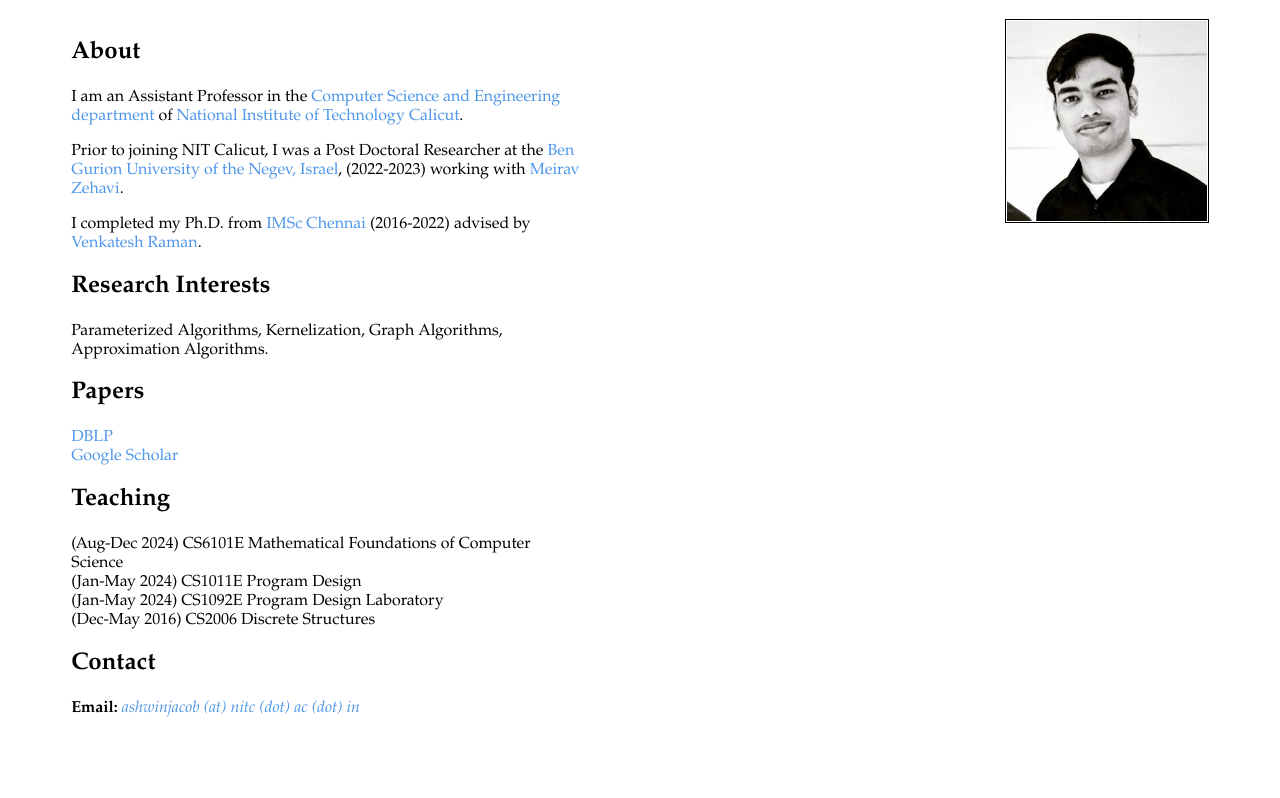
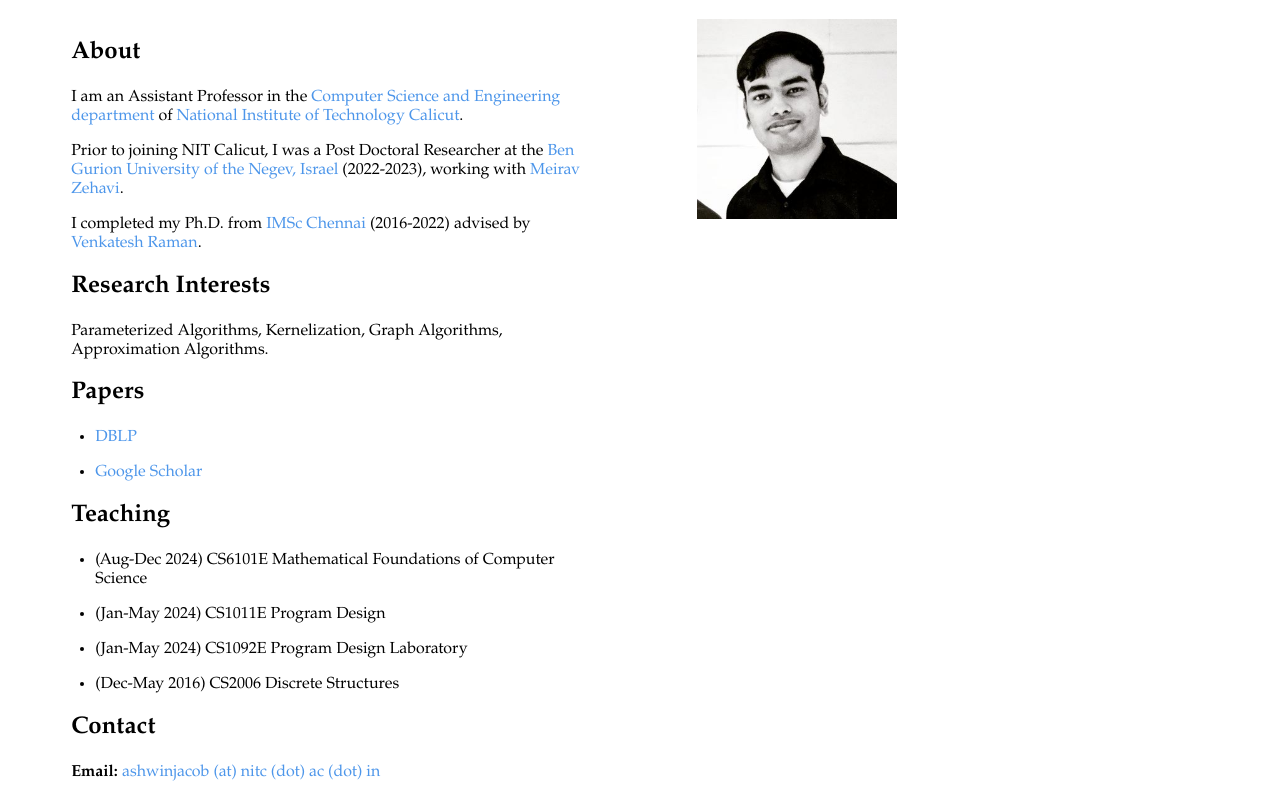
Before and after one commit to ashwinjacob/ashwinjacob.github.io, a plain HTML site: page index.html in a window 1280 px wide. Shown: the part 62-860 px from the top of the page. Before the commit the page ends 800 px from the top, so only its background shows below. Drawn offline with Linux system fonts and the light colour scheme.

Commit message:
Update index.html

```diff
--- a/index.html
+++ b/index.html
@@ -5,60 +5,56 @@
     <meta charset="utf-8">
     <meta http-equiv="X-UA-Compatible" content="IE=edge">
     <meta name="viewport" content="width=device-width, initial-scale=1">
-		<title>Ashwin Jacob </title>
-		<link rel="stylesheet" href="style.css" type="text/css"/>
+    <title>Ashwin Jacob</title>
+    <link rel="stylesheet" href="style.css" type="text/css" />
 </head>
+
 <body>
     <div>
-			<h1> Ashwin Jacob </h1>
+        <h1>Ashwin Jacob</h1>
     </div>
+
     <div class="container">
-
         <div class="left">
-			<h2> About</h2>
-
+            <h2>About</h2>
             <p>
-			I am an Assistant Professor in the <a href="https://cse.nitc.ac.in/">Computer Science and Engineering department</a> of <a href="https://nitc.ac.in/">National Institute of Technology Calicut</a>. </p>
-
-			<p>Prior to joining NIT Calicut, I was a Post Doctoral Researcher at the <a href="https://www.bgu.ac.il/">Ben Gurion University of the Negev, Israel</a>, (2022-2023) working with <a href="https://sites.google.com/site/zehavimeirav/">Meirav Zehavi</a>. </p>
-
+                I am an Assistant Professor in the <a href="https://cse.nitc.ac.in/">Computer Science and Engineering department</a> of
+                <a href="https://nitc.ac.in/">National Institute of Technology Calicut</a>.
+            </p>
             <p>
-			I completed my Ph.D. from <a href="https://www.imsc.res.in/">IMSc Chennai</a> (2016-2022) advised by  <a href="https://www.imsc.res.in/~vraman/">Venkatesh Raman</a>. </p>
-
-
-
-			 <h2> Research Interests </h2>
+                Prior to joining NIT Calicut, I was a Post Doctoral Researcher at the
+                <a href="https://www.bgu.ac.il/">Ben Gurion University of the Negev, Israel</a> (2022-2023),
+                working with <a href="https://sites.google.com/site/zehavimeirav/">Meirav Zehavi</a>.
+            </p>
             <p>
-			 Parameterized Algorithms, Kernelization, Graph Algorithms, Approximation Algorithms.
+                I completed my Ph.D. from <a href="https://www.imsc.res.in/">IMSc Chennai</a> (2016-2022) advised by
+                <a href="https://www.imsc.res.in/~vraman/">Venkatesh Raman</a>.
             </p>
 
+            <h2>Research Interests</h2>
+            <p>Parameterized Algorithms, Kernelization, Graph Algorithms, Approximation Algorithms.</p>
 
-			 <h2> Papers <span style="font-size: 65%">
-					 </span> </h2>
-				<a href="https://dblp.org/pid/219/8268.html">DBLP</a> <br>
-				<a href="https://scholar.google.com/citations?user=nyQkLtQAAAAJ&hl=en">Google Scholar</a>
-			<h2> Teaching </h2>
+            <h2>Papers</h2>
+            <ul>
+                <li><a href="https://dblp.org/pid/219/8268.html">DBLP</a></li>
+                <li><a href="https://scholar.google.com/citations?user=nyQkLtQAAAAJ&hl=en">Google Scholar</a></li>
+            </ul>
 
-			 <p>
-			 (Aug-Dec 2024) CS6101E Mathematical Foundations of Computer Science</a>  <br>
-			 (Jan-May 2024) CS1011E Program Design</a>  <br>
-			 (Jan-May 2024) CS1092E Program Design Laboratory</a>  <br>
-			 (Dec-May 2016) CS2006 Discrete Structures</a>  <br>
-			 </p>
-			<h2> Contact </h2>
-                         <strong>Email: </strong>
-			 <a href="mailto:ashwinjacob@nitc.ac.in"><var> ashwinjacob (at) nitc (dot) ac (dot) in</var></a>
+            <h2>Teaching</h2>
+            <ul>
+                <li>(Aug-Dec 2024) CS6101E Mathematical Foundations of Computer Science</li>
+                <li>(Jan-May 2024) CS1011E Program Design</li>
+                <li>(Jan-May 2024) CS1092E Program Design Laboratory</li>
+                <li>(Dec-May 2016) CS2006 Discrete Structures</li>
+            </ul>
 
-
+            <h2>Contact</h2>
+            <p><strong>Email:</strong> <a href="mailto:ashwinjacob@nitc.ac.in">ashwinjacob (at) nitc (dot) ac (dot) in</a></p>
         </div>
 
         <div class="right">
-			<img style="float:right; padding:1px;border:thin solid black" src="images/img_head.jpg" height="200" alt="Photo of Ashwin">
-
-
-
-
-
+            <img src="images/img_head.jpg" height="200" alt="Photo of Ashwin" />
+        </div>
     </div>
 
 </body>
```
Lines whose indentation alone changed are shown as unchanged.
